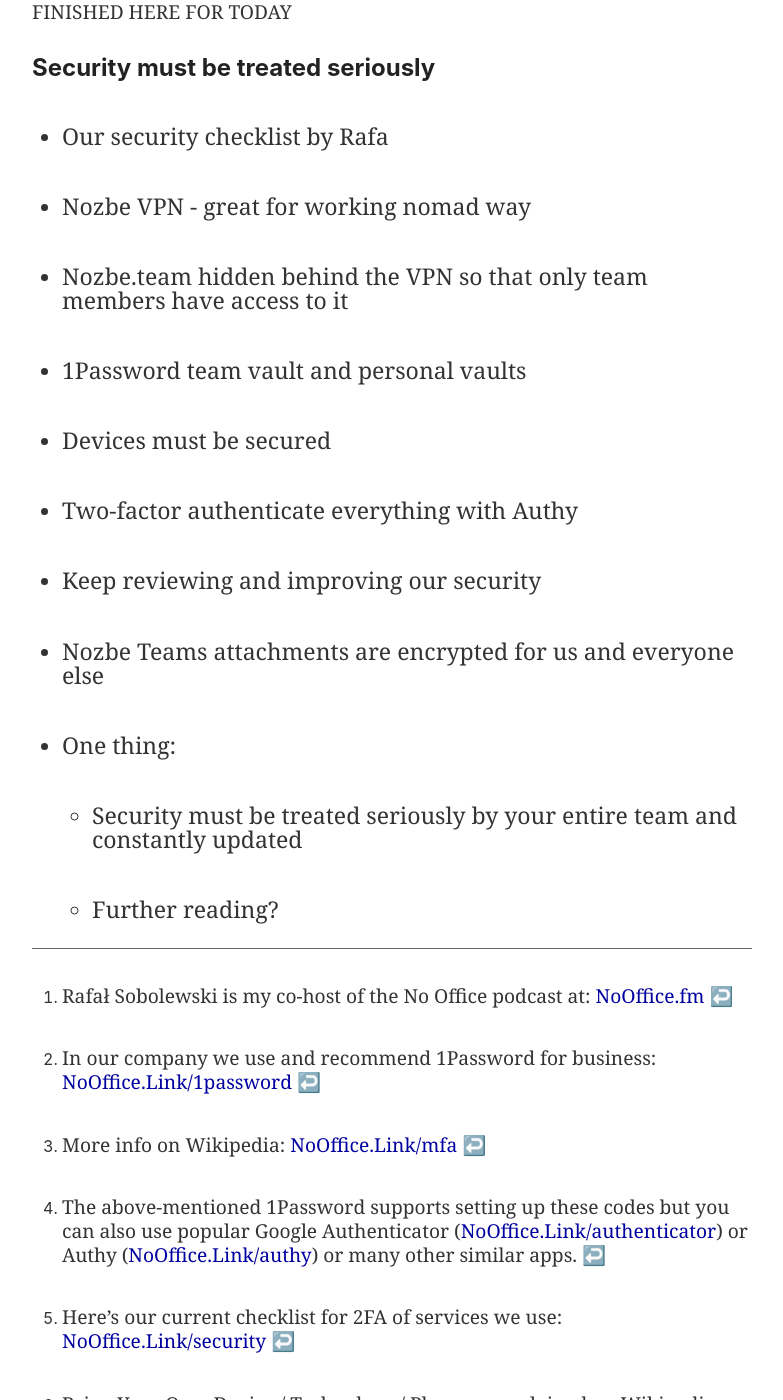
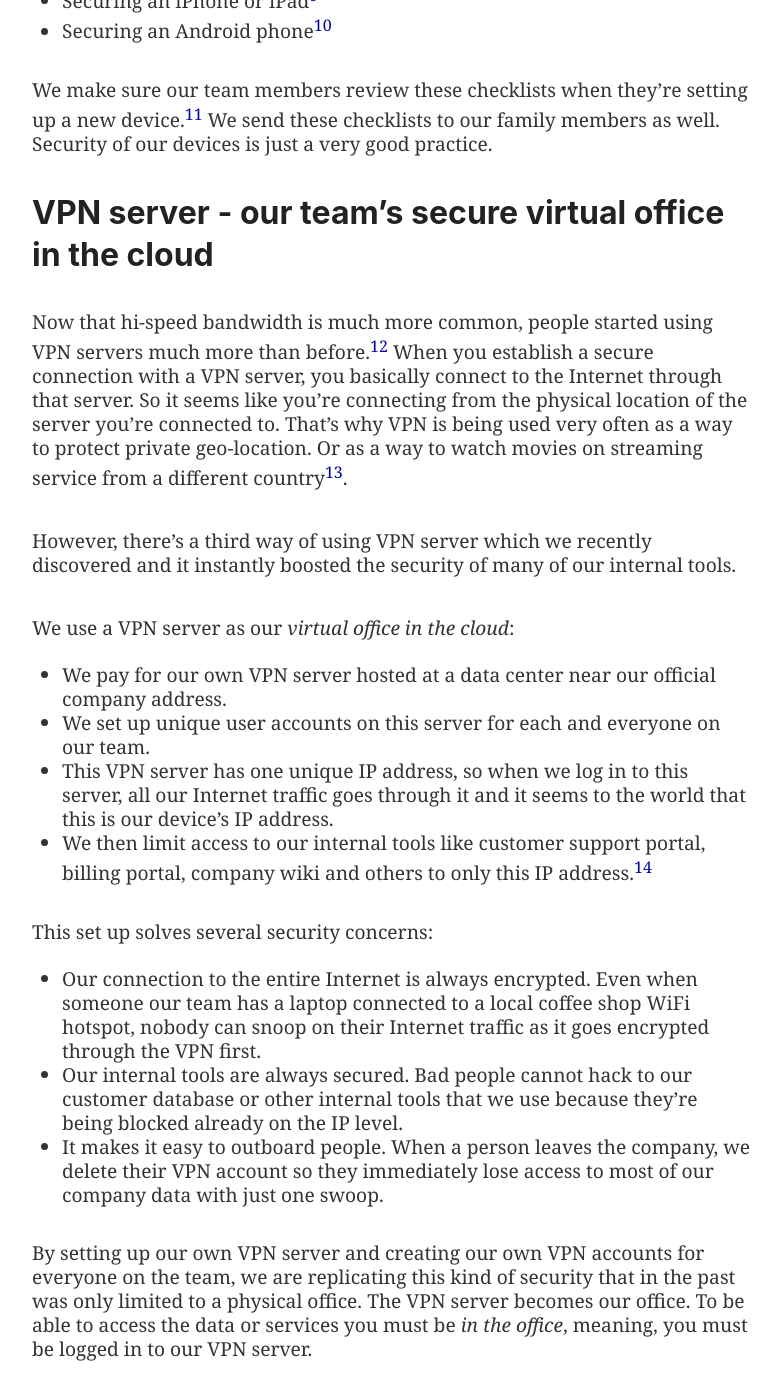
Before and after one commit to Nozbe/NoOffice.org, a Jekyll site: the page built from _book/security.md, in a window 1280 px wide and 1400 px high, scrolled down 4042 px. Shown: the whole window, without its empty margins (248-1031 px from the left). Built offline with Jekyll 4.4.1, drawn with Linux system fonts in a browser that asks for light colours; some of the changed text lies outside the part shown.

Commit message:
Chapter on security

```diff
--- a/_book/security.md
+++ b/_book/security.md
@@ -2,15 +2,19 @@
 redirect_from: /book/security/
 part: two
 title: Keep things secure
-subtitle: "Security is key. Have a handy checklist that will help you keeping data and systems secure."
+subtitle: "Security is key. Have handy checklists that will help securing your virtual office."
 ---
 
 * TOC
 {:toc}
 
-## Traditional office is not as secure as you might think!
+## Traditional office is not a solution to security
 
-There are various approaches to securing team's data and systems. Old-school approach is insisting on having a physical office just for the sake of security. One could argue that only then real tangible control over everything can be implemented. Now that we have all of our devices connected to the Internet, the data we store on our devices is exposed beyond the constraints of the office buildings. Some companies try to restrict access by having extra firewalls and constraints imposed by the network systems within the office. That's great, but it's not sustainable because if an employee would leave the building, they would instantly lose access to many (if not all) company mandated services and systems. What the Coronavirus pandemic taught us in 2020 is that having access to work environment outside of the realm of an office is not just convenience. It's a must.
+There are various approaches to securing team's data and systems. Old-school approach is insisting on having a physical office just for the sake of security. One could argue that only then the real tangible control over everything can be implemented.
+
+Now that we have all of our devices connected to the Internet, the data we store on our devices is exposed beyond the constraints of the office buildings. Some companies try to restrict access by having extra firewalls and constraints imposed by the network systems within the office. That's great, but it's not sustainable because if an employee would leave the building, they would instantly lose access to many (if not all) company mandated services and systems.
+
+What the Coronavirus pandemic taught us in 2020 is that having access to work environment outside of the realm of an office is not just convenience. It's a must.
 
 Luckily, there are ways of keeping it secure. This chapter will serve as a handy security checklist for all the teams large and small that want to set up their work environment on the Internet in a safe way. It's based on our years of experience, consultation with many other similar companies and just following and improving the best practices in the IT industry. Initially this chapter was a checklist in our internal documentation written up by our VP of Product, Rafał.[^1]
 
@@ -36,23 +40,27 @@
 
 With this set up everyone on the team has access to the *Shared* vault but then selected people depending on their role with the company get access to additional vaults.
 
-The only thing someone has to remember is the password to the Password Vault. It's called the *master password*. The best way to make it really secure it to just glue together four random words and maybe a number. Like: *CarFlowerBiteMust38*. It's easy to remember yet it's nearly impossible for anyone or any system to brute-force figure out.
+The only thing someone has to remember is the password to the Password Vault. It's called the *master password*. The best way to make it really secure it to just glue together four random words and maybe a number. Like: *CarFlowerBiteMust38*. It's easy to remember yet it's nearly impossible for anyone or any system to figure out with brute-force.
 
 ### 2. Set up Two-Factor Authentication (2FA)
 
 2FA or MFA (Multi-Factor Authentication)[^3] adds an additional layer of security to online services. It was first used in online banking but now it's a good practice of setting it up everywhere you can. What it means is that to log in to an online service you need not only a combination of your user name and password but also a one-time code generated by your personal device - usually a smartphone[^4].
 
-In our company we use many online services daily and our team members need to set up 2FA for all of them - we have a checklist that we keep maintained and updated[^5].
+In our company we use many online services daily and our team members need to set up 2FA for all of them - we have a checklist for that[^5].
 
 While you're setting up 2FA for all the services and social media sites you're accessing frequently, make sure to review all their corresponding security options, especially:
 
 * update your password for a stronger one
 * add your phone number as an additional means of accessing the account
-* review all the connected services or apps that might have access to your account
+* review all the connected services or apps that might have access to your account (especially review your social media profiles)
+
+Many online services that rely on teams signing up, have an option to *force* everyone on the team to use 2FA. If you're a team admin, take advantage of this option. This way upon next sign in all the laggards in your team will have no option but to set up their authentication device if they want to access their account. Typically when we want to exercise such option, we give our team a week of advanced warning. After that, we flip the switch and then we know everyone on the team is set up.
 
 ### 3. Secure your personal devices
 
-In the past people used to get all their devices from their employer - the computer and phone set up and configured by the corporate IT department. However with the recent emergence of smartphones and tablets the *bring your own device*[^6] trend revisited these policies. In our company people use the computers, smartphones and tablets they own themselves. We don't have control over them. So what we do is we have to make sure people secure their devices themselves. For that, we have prepared handy checklists:
+In the past people used to get all their devices from their employer - the computer and phone set up and configured by the corporate IT department. However with the recent emergence of smartphones and tablets the *bring your own device*[^6] trend revisited these policies.
+
+In our company most people use the computers, smartphones and tablets they own themselves. We don't have control over them. So what we do is we make sure people secure their devices themselves by reviewing the best practices with them. For that, we have prepared handy checklists:
 
 * Securing a Mac computer[^7]
 * Securing a Windows computer[^8]
@@ -63,16 +71,45 @@
 
 ## VPN server - our team's secure virtual office in the cloud
 
+Now that hi-speed bandwidth is much more common, people started using VPN servers much more than before.[^12] When you establish a secure connection with a VPN server, you basically connect to the Internet through that server. So it seems like you're connecting from the physical location of the server you're connected to. That's why VPN is being used very often as a way to protect private geo-location. Or as a way to watch movies on streaming service from a different country[^13].
 
+However, there's a third way of using VPN server which we recently discovered and it instantly boosted the security of many of our internal tools.
 
+We use a VPN server as our *virtual office in the cloud*:
 
+* We pay for our own VPN server hosted at a data center near our official company address.
+* We set up unique user accounts on this server for each and everyone on our team.
+* This VPN server has one unique IP address, so when we log in to this server, all our Internet traffic goes through it and it seems to the world that this is our device's IP address.
+* We then limit access to our internal tools like customer support portal, billing portal, company wiki and others to only this IP address.[^14]
 
-FINISHED HERE FOR TODAY
+This set up solves several security concerns:
+
+* Our connection to the entire Internet is always encrypted. Even when someone our team has a laptop connected to a local coffee shop WiFi hotspot, nobody can snoop on their Internet traffic as it goes encrypted through the VPN first.
+* Our internal tools are always secured. Bad people cannot hack to our customer database or other internal tools that we use because they're being blocked already on the IP level.
+* It makes it easy to outboard people. When a person leaves the company, we delete their VPN account so they immediately lose access to most of our company data with just one swoop.
+
+By setting up our own VPN server and creating our own VPN accounts for everyone on the team, we are replicating this kind of security that in the past was only limited to a physical office. The VPN server becomes our office. To be able to access the data or services you must be *in the office*, meaning, you must be logged in to our VPN server.
+
+VPN server is a secure virtual office in the cloud and I recommend every team to set up a server like this.[^15]
+
+The cool thing is that most modern devices have built-in support for VPN servers so you don't need any additional software to access a VPN connection. It's build in Mac, Windows, Android and on iOS. On my iPad I'm connected to our VPN server most of the time. It's just one switch in the Settings.
+
+## Security is not a state, it's a process
+
+It's not enough to just have a security checklist and look at it once, set it up and forget. Security is a process that needs constant revision, monitoring and tweaking. It's not a thing you have. It's a thing you keep improving.
+
+As I was writing this chapter and preparing the checklists for it, I noticed that many things needed updating from the last time we published them. I realized that I also neglected to set up 2FA in some of the services I was using.
+
+Now I've decided to make it a part of our regular team quarterly  review that we go through these checklists ourselves and make sure everything is set up correctly. And when these checklists need amendments or changes, we'll do them right away[^16].
+
+## The one thing: Keep your virtual office secure!
+
+Follow the steps and checklists in this chapter. Send them to everyone on your team and establish a regular review of all of your security infrastructure. Use 2FA when possible and consider setting up a VPN server for your team. Trust your team to keep the systems secure but review them just to be on the safe side.
 
 [^1]: Rafał Sobolewski is my co-host of the No Office podcast at: [NoOffice.fm](https://NoOffice.fm/)
 [^2]: In our company we use and recommend 1Password for business: [NoOffice.Link/1password](https://nooffice.link/1password)
 [^3]: More info on Wikipedia: [NoOffice.Link/mfa](https://nooffice.link/mfa)
-[^4]: The above-mentioned 1Password supports setting up these codes but you can also use popular Google Authenticator ([NoOffice.Link/authenticator](https://nooffice.link/authenticator)) or Authy ([NoOffice.Link/authy](https://nooffice.link/authy)) or many other similar apps.
+[^4]: The above-mentioned 1Password supports setting up these codes but you can also use Authy ([NoOffice.Link/authy](https://nooffice.link/authy)) or Google Authenticator ([NoOffice.Link/authenticator](https://nooffice.link/authenticator)) or many other similar apps.
 [^5]: Here's our current checklist for 2FA of services we use: [NoOffice.Link/security](https://nooffice.link/security)
 [^6]: Bring Your Own Device / Technology / Phone as explained on Wikipedia: [NoOffice.Link/byod](https://nooffice.link/byod)
 [^7]: Here's a checklist for securing your iMac or MacBook computer: [NoOffice.Link/securemac](https://nooffice.link/securemac)
@@ -80,31 +117,8 @@
 [^9]: Here's how to step by step secure any iOS device: [NoOffice.Link/secureios](https://nooffice.link/secureios)
 [^10]: Leon from our team published a handy checklist for securing an Android device: [NoOffice.Link/secureandroid](https://nooffice.link/secureandroid)
 [^11]: All the above checklists are published on our **Nozbe.HOW** platform. Anyone can complete such checklist on any device without a need for additional software. [NoOffice.Link/nozbehow](https://nooffice.link/nozbehow)
-
-
-
-
-
-### Security must be treated seriously
-
-- Our security checklist by Rafa
-
-- Nozbe VPN - great for working nomad way
-
-- Nozbe.team hidden behind the VPN so that only team members have access to it
-
-- 1Password team vault and personal vaults
-
-- Devices must be secured
-
-- Two-factor authenticate everything with Authy
-
-- Keep reviewing and improving our security
-
-- Nozbe Teams attachments are encrypted for us and everyone else
-
-- One thing:
-
-	- Security must be treated seriously by your entire team and constantly updated
-
-	- Further reading?
+[^12]: VPN stands for *Virtual Private Networking*, more info on Wikipedia: [NoOffice.Link/vpn](https://nooffice.link/vpn)
+[^13]: Because of copyright laws, many streaming services are offering different content in different countries. That's why for example people in Europe try to use VPN servers in the USA to watch US-based content.
+[^14]: You can test it yourself. Try accessing **Nozbe.team** web site and you'll see a blank page. Only our team members have access to this site when they're logged in to our VPN server.
+[^15]: Our CTO just set up Algo VPN server and swears by it. It's free and apparently easy to install for someone with a little technical knowledge: [NoOffice.Link/algo](https://nooffice.link/algo)
+[^16]: As in this chapter I linked to the actual checklists that we use in our company, any time we update them, you'll have access to the latest up-to-date version. Enjoy!
--- a/redirect.js
+++ b/redirect.js
@@ -90,6 +90,7 @@
 ['secureandroid', 'https://nozbe.how/gFEhB'],
 ['byod', 'https://en.wikipedia.org/wiki/Bring_your_own_device'],
 ['nozbehow', 'https://how.nozbe.com'],
+['algo', 'https://github.com/trailofbits/algo'],
 
 
 ]);
```
Also changed, not shown: other parts of _book/security.md (+2 -2 lines).
